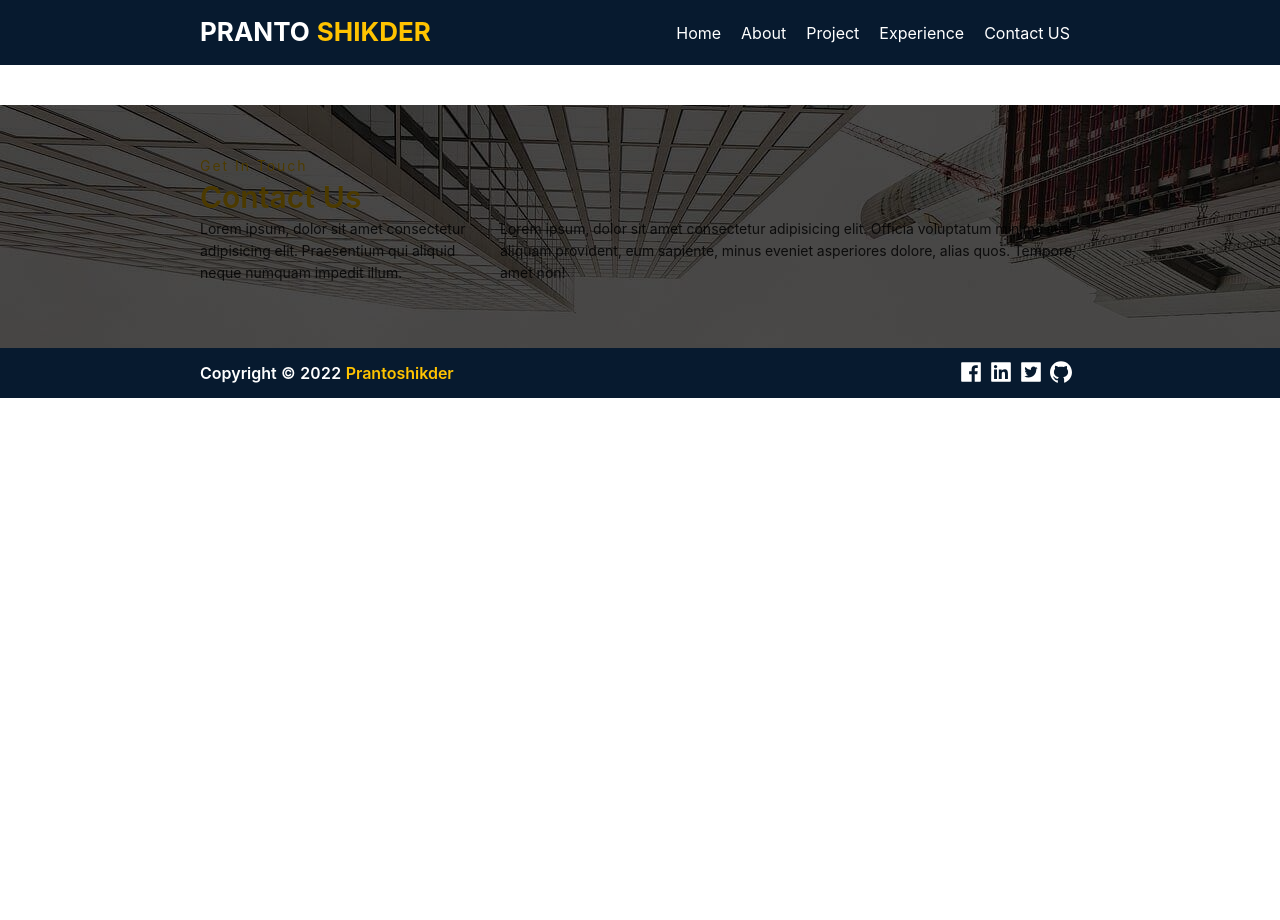
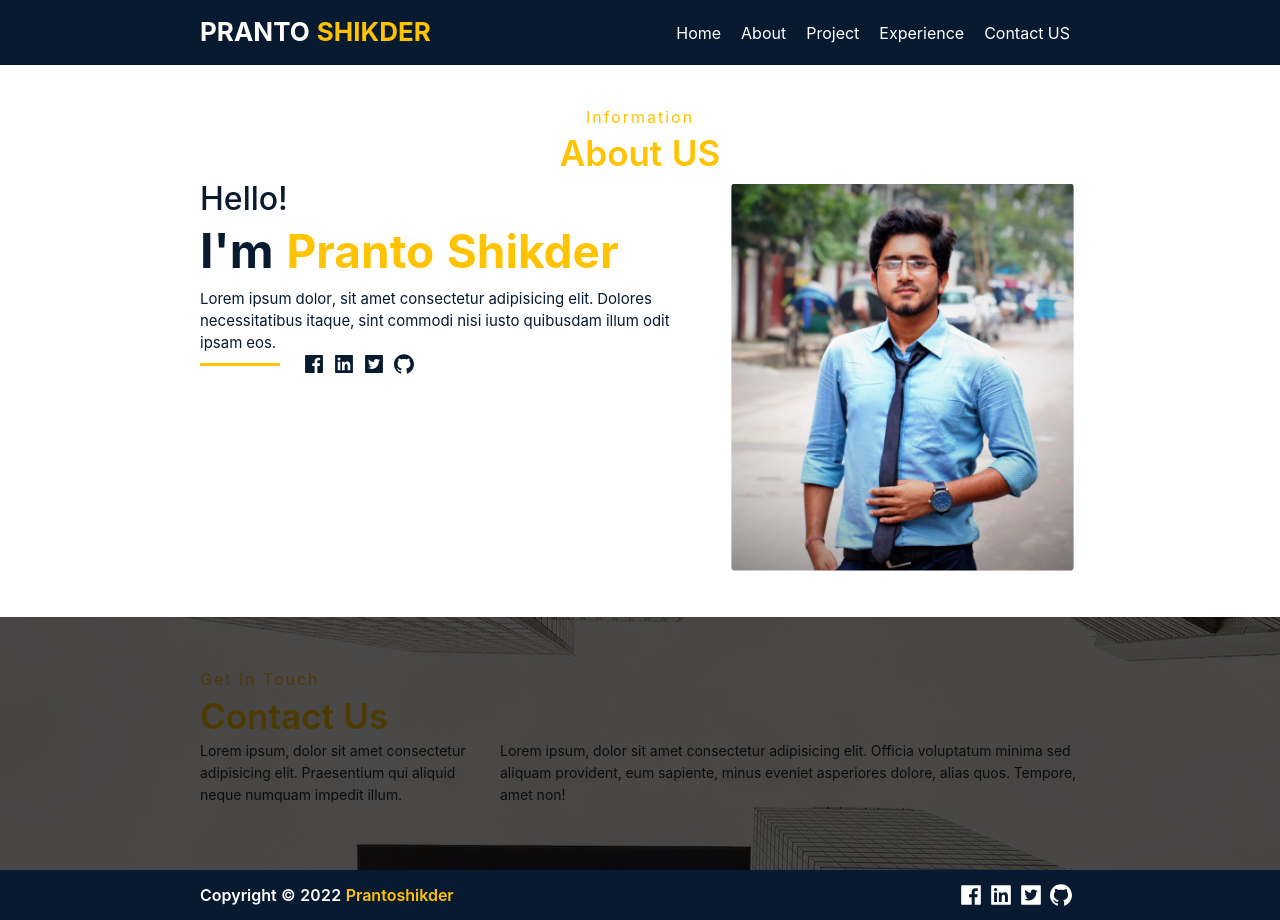
Before and after one commit to prantoshikder/pranto_shikder_portfolio, a React (Create React App) app: page / in a window 1280 px wide. Before the commit the page ends 800 px from the top, so only its background shows below. Built offline with nearby package versions, Linux system fonts and the light colour scheme.

Commit message:
About us page on process

```diff
--- a/src/components/Heading/index.jsx
+++ b/src/components/Heading/index.jsx
@@ -4,8 +4,8 @@ const Heading = ({ title, subTitle, style, ...rest }) => {
   const { Title, Text } = Typography;
   return (
     <div style={style}>
-      {subTitle && <Text style={{ letterSpacing: "2px", color: "#ffc300" }}>{subTitle}</Text>}
-      <Title level={2} style={{ margin: "0px", color: "#ffc300", zIndex: "99" }}>
+      {subTitle && <Text style={{ letterSpacing: "2px", fontSize: "16px", color: "#ffc300" }}>{subTitle}</Text>}
+      <Title level={2} style={{ margin: "0px", fontSize: "35px", color: "#ffc300", zIndex: "99" }}>
         {title}
       </Title>
     </div>
--- /dev/null
+++ b/src/components/about/AboutUs/AboutUs.style.scss
@@ -0,0 +1,64 @@
+.about_us_wrapper {
+  .about_us_content {
+    float: left;
+    h3 {
+      color: #071a2f;
+      font-size: 2rem;
+      font-weight: 500;
+      margin: 0px;
+    }
+
+    h1 {
+      color: #071a2f;
+      font-size: 3rem;
+      font-weight: 700;
+      text-transform: capitalize;
+      padding-bottom: 0.5rem;
+      margin: 0px;
+
+      span {
+        color: #ffc300;
+        font-size: 46px;
+      }
+    }
+    span {
+      color: #071a2f;
+      line-height: 22px;
+      font-size: 15px;
+    }
+
+    .aboutUs_social_media {
+      svg {
+        font-size: 20px;
+        color: #071a2f;
+      }
+    }
+    .aboutUs_social_media::before {
+      content: "";
+      top: 5;
+      left: 0;
+      height: 0.2rem;
+      width: 5rem;
+      background-color: #ffc300;
+      margin-top: 0.6rem;
+      margin-right: 1.5rem;
+    }
+  }
+
+  .about_img {
+    .ant-image {
+      float: right;
+      width: 100%;
+      height: 25rem;
+
+      img {
+        width: 100%;
+        height: 100%;
+        padding: 0.4rem;
+        object-fit: cover;
+        border-radius: 10px;
+        // background-color: rgb(51, 153, 255);
+      }
+    }
+  }
+}
--- a/src/components/about/AboutUs/index.jsx
+++ b/src/components/about/AboutUs/index.jsx
@@ -1,18 +1,69 @@
-import { Col, Row } from "antd";
+import { FacebookFilled, GithubOutlined, LinkedinFilled, TwitterSquareFilled } from "@ant-design/icons";
+import { Col, Image, Row, Typography } from "antd";
+import aboutImage from "../../../assets/profileImage.jpg";
+import Heading from "../../Heading";
+import "./AboutUs.style.scss";
+
 const AboutUs = () => {
+  const { Title, Text } = Typography;
+
+  const socialLink = [
+    {
+      id: 1,
+      link: "https://www.facebook.com/prantoshikder95",
+      icon: <FacebookFilled />,
+    },
+    {
+      id: 2,
+      link: "https://www.linkedin.com/in/prantoshikder",
+      icon: <LinkedinFilled />,
+    },
+    {
+      id: 3,
+      link: "https://twitter.com/prantoshikder4",
+      icon: <TwitterSquareFilled />,
+    },
+    {
+      id: 4,
+      link: "https://github.com/prantoshikder",
+      icon: <GithubOutlined />,
+    },
+  ];
+
   return (
-    <div className="about_us_wrapper container">
-      <Row gutter={20}>
-        <Col lg={12}>
-          <p>Lorem ipsum dolor sit amet, consectetur adipisicing elit. Iure deserunt quibusdam unde et possimus facilis tenetur quasi est, ipsum fuga?</p>
-        </Col>
-        <Col lg={12}>
-          <p>
-            Lorem ipsum dolor sit amet consectetur adipisicing elit. Possimus quod, cupiditate ad consequuntur nesciunt tempore adipisci itaque necessitatibus
-            eum odio, aut at nostrum facere dolores deleniti incidunt natus eligendi quaerat!
-          </p>
-        </Col>
-      </Row>
+    <div className="container top">
+      <Heading title="About US" subTitle="Information" style={{ textAlign: "center" }} />
+
+      <div className="about_us_wrapper">
+        <Row gutter={20}>
+          <Col lg={14}>
+            <div className="about_us_content">
+              <Title level={3}>Hello!</Title>
+              <Title>
+                I'm <span>Pranto Shikder</span>
+              </Title>
+              <Text>
+                Lorem ipsum dolor, sit amet consectetur adipisicing elit. Dolores necessitatibus itaque, sint commodi nisi iusto quibusdam illum odit ipsam eos.
+              </Text>
+
+              <div className="aboutUs_social_media flex">
+                {socialLink?.length > 0 &&
+                  socialLink?.map((media) => (
+                    <div key={media?.id} style={{ marginRight: "10px" }}>
+                      <a href={media?.link}>{media?.icon}</a>
+                    </div>
+                  ))}
+              </div>
+            </div>
+          </Col>
+
+          <Col lg={10}>
+            <div className="about_img">
+              <Image src={aboutImage} preview={false} />
+            </div>
+          </Col>
+        </Row>
+      </div>
     </div>
   );
 };
--- a/src/pages/About/index.jsx
+++ b/src/pages/About/index.jsx
@@ -1,4 +1,3 @@
-import AboutUs from "../../components/about/AboutUs";
 import Footer from "./../../partials/Footer";
 import Header from "./../../partials/Header";
 
@@ -6,7 +5,6 @@ const About = () => {
   return (
     <>
       <Header />
-      <AboutUs />
       <Footer />
     </>
   );
--- a/src/pages/Home/index.jsx
+++ b/src/pages/Home/index.jsx
@@ -1,5 +1,5 @@
 import { useEffect } from "react";
-// import AboutUs from "../../components/about/AboutUs";
+import AboutUs from "../../components/about/AboutUs";
 import Footer from "../../partials/Footer";
 import Header from "../../partials/Header";
 
@@ -10,7 +10,7 @@ const Home = () => {
   return (
     <>
       <Header />
-      {/* <AboutUs /> */}
+      <AboutUs />
       <Footer />
     </>
   );
```
Also changed, not shown: src/assets/profileImage.jpg (added).
